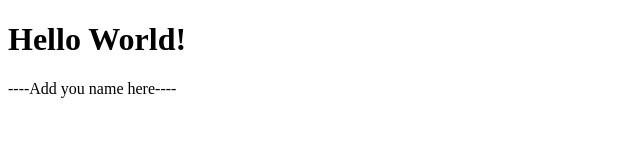
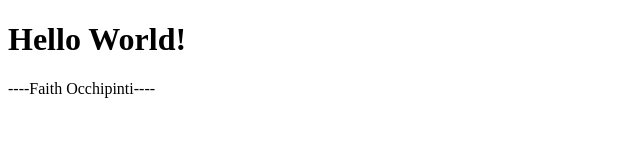
Before and after one commit to DS4200-S22/ic-01-occhipintif, a plain HTML site: page index.html in a window 1280 px wide. Shown: the full height of the page, 0-640 px from the left. Drawn offline with Linux system fonts and the light colour scheme.

Commit message:
Update index.html

```diff
--- a/index.html
+++ b/index.html
@@ -6,7 +6,7 @@
 
 <p>
 
-----Add you name here----
+----Faith Occhipinti----
 
 </p>
 
```
